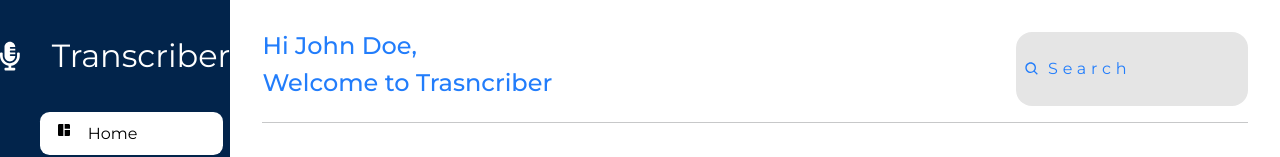
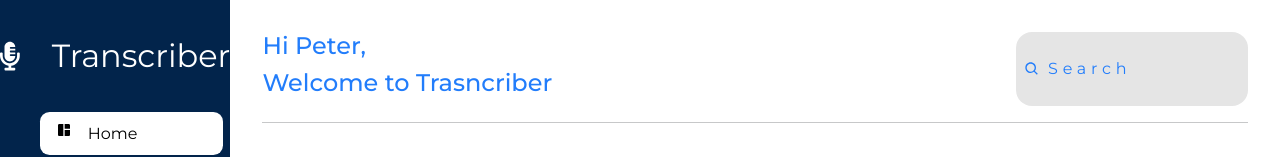
Before and after one commit to agesa3/Transcriber-v2, a React (Create React App) app: page /home in a window 1280 px wide. Shown: the top 157 px of the page. Built offline with nearby package versions, Linux system fonts and the light colour scheme; no server answers.

Commit message:
renamed John Doe

```diff
--- a/src/components/Navbar.jsx
+++ b/src/components/Navbar.jsx
@@ -6,7 +6,7 @@ export default function Navbar() {
     <>
     <Nav>
       <div className="title">
-        <h4>Hi John Doe,</h4>
+        <h4>Hi Peter,</h4>
         <h4>
           Welcome to <span>Trasncriber</span>
         </h4>
--- a/src/components/Pages/Home/Home.js
+++ b/src/components/Pages/Home/Home.js
@@ -6,12 +6,11 @@ import { RiDeleteBin2Line } from "react-icons/ri";
 import { GrPrint } from "react-icons/gr";
 import { MdOutlineDownload } from "react-icons/md";
 import axios from "axios";
-import { useHistory, Link } from "react-router-dom";
+import {  Link } from "react-router-dom";
 
 const Home = () => {
   const [textData, setTextData] = useState([]);
-  const [Loading, setLoading] = useState(true);
-  let history = useHistory();
+
 
   useEffect(() => {
     //get data from the endpoint https://evening-harbor-58012.herokuapp.com/api/files
@@ -25,45 +24,6 @@ const Home = () => {
         console.log(err);
       });
   }, []);
-
-  // const handleEdit = (id) => {
-  //   //edit data from the endpoint https://evening-harbor-58012.herokuapp.com/api/files/:id
-  //   axios
-  //     .put(`https://evening-harbor-58012.herokuapp.com/api/files/${id}`)
-  //     .then((res) => {
-  //       console.log(res);
-  //       setTextData(res.data.data);
-  //     })
-  //     .catch((err) => {
-  //       console.log(err);
-  //     });
-  // };
-
-  // const handlePrint = (id) => {
-  //   //print data from the endpoint https://evening-harbor-58012.herokuapp.com/api/files/:id
-  //   axios
-  //     .get(`https://evening-harbor-58012.herokuapp.com/api/files/${id}`)
-  //     .then((res) => {
-  //       console.log(res);
-  //       setTextData(res.data.data);
-  //     })
-  //     .catch((err) => {
-  //       console.log(err);
-  //     });
-  // };
-
-  // const handleDownload = (id) => {
-  //   //download data from the endpoint https://evening-harbor-58012.herokuapp.com/api/files/:id
-  //   axios
-  //     .get(`https://evening-harbor-58012.herokuapp.com/api/files/${id}`)
-  //     .then((res) => {
-  //       console.log(res);
-  //       setTextData(res.data.data);
-  //     })
-  //     .catch((err) => {
-  //       console.log(err);
-  //     });
-  // };
 
   return (
     <>
@@ -152,7 +112,6 @@ const Home = () => {
                                       //Safari
                                       link.href =
                                         window.webkitURL.createObjectURL(blob);
-                                      link.href = URL.createObjectURL(blob);
                                     } else {
                                       //other browsers
                                       link.href =
--- a/src/components/Pages/Live/Live.js
+++ b/src/components/Pages/Live/Live.js
@@ -50,11 +50,11 @@ const Live = () => {
     }
   }
 
-  const handleSaveNote = () => {
-    const saveFinalNote = setSavedNotes([...savedNotes, note])
-    console.log(`savedNotes${savedNotes}`);
-    setNote('')
-  }
+  // const handleSaveNote = () => {
+  //   const saveFinalNote = setSavedNotes([...savedNotes, note])
+  //   console.log(`savedNotes${savedNotes}`);
+  //   setNote('')
+  // }
 
   const saveFinalNote = () => {
     setSavedNotes([...savedNotes, note])
```
